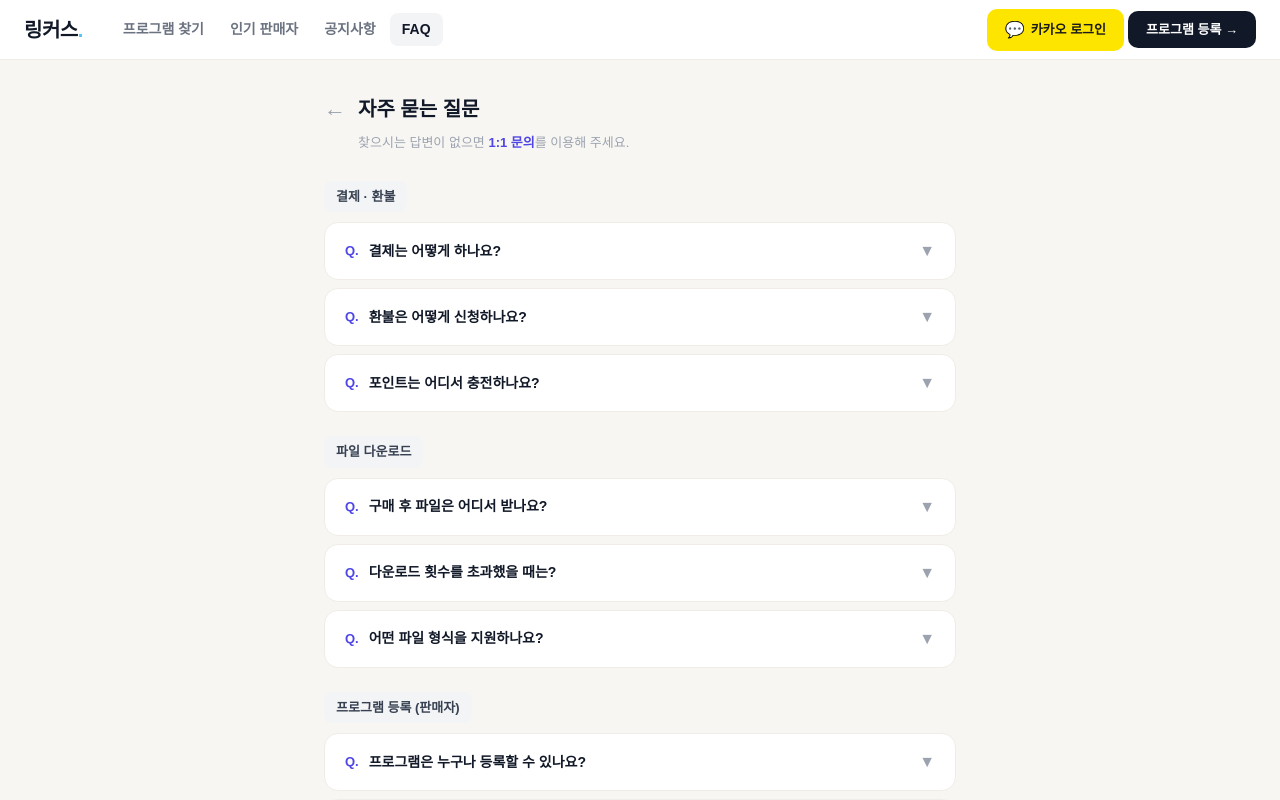
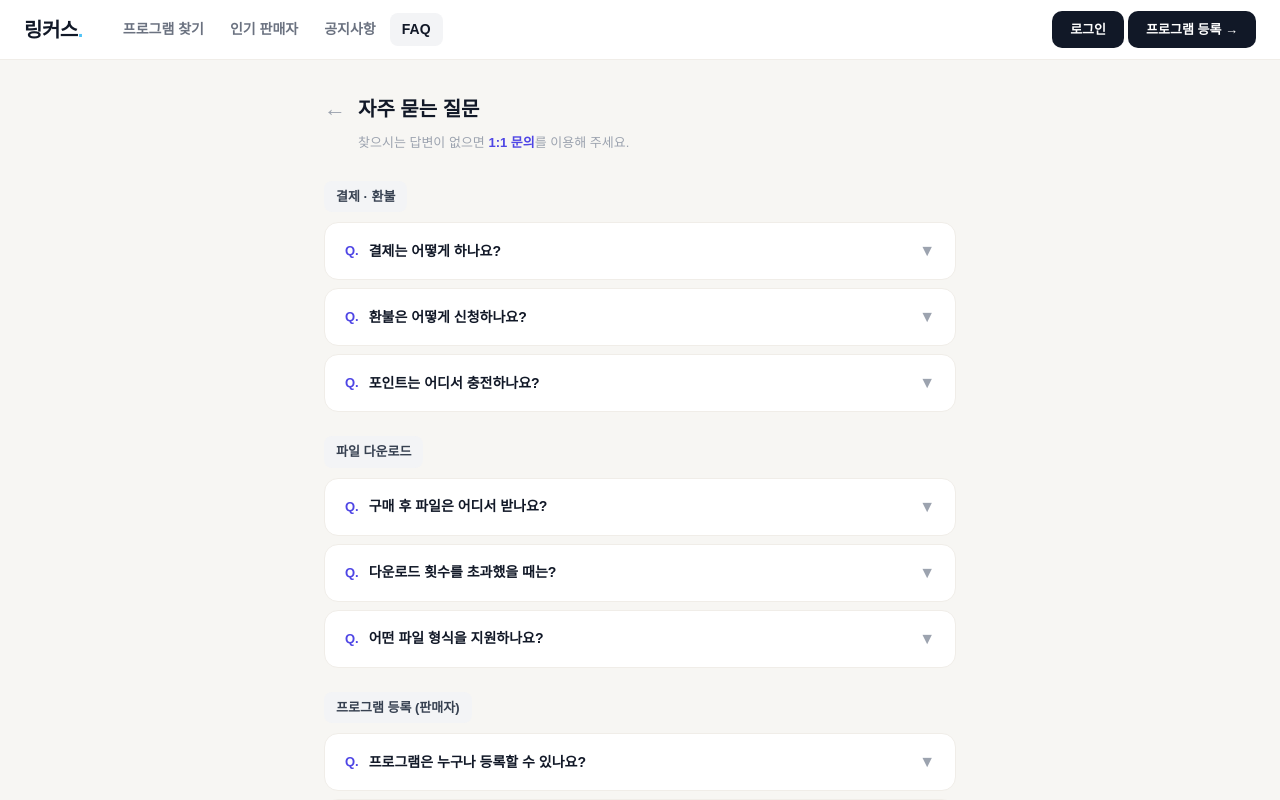
Before and after one commit to LimJongTak/linkers, a Next.js app: page /faq in a window 1280 px wide. Shown: the top 800 px of the page. Built offline with nearby package versions, Linux system fonts and the light colour scheme; a web font is replaced by a local one.

Commit message:
fix: 헤더 로그인 버튼 텍스트 변경 (카카오 로그인 → 로그인)
구글/이메일 로그인도 지원하므로 카카오 특정 표현 제거

Co-Authored-By: Claude Sonnet 4.6 <noreply@anthropic.com>

```diff
--- a/src/components/layout/Header.tsx
+++ b/src/components/layout/Header.tsx
@@ -184,8 +184,8 @@ export default function Header() {
             </>
           ) : (
             <>
-              <Link href="/login" className="hdr-kakao-btn">
-                <span style={{ fontSize: 16 }}>💬</span> 카카오 로그인
+              <Link href="/login" className="hdr-sell-btn">
+                로그인
               </Link>
               <Link href="/seller/programs/new" className="hdr-sell-btn desktop-only">
                 프로그램 등록 →
@@ -238,7 +238,7 @@ export default function Header() {
                 </button>
               </>
             ) : (
-              <Link href="/login" className="mobile-nav-link" onClick={() => setMobileOpen(false)}>💬 카카오 로그인</Link>
+              <Link href="/login" className="mobile-nav-link" onClick={() => setMobileOpen(false)}>🔑 로그인</Link>
             )}
           </div>
         </div>
```
